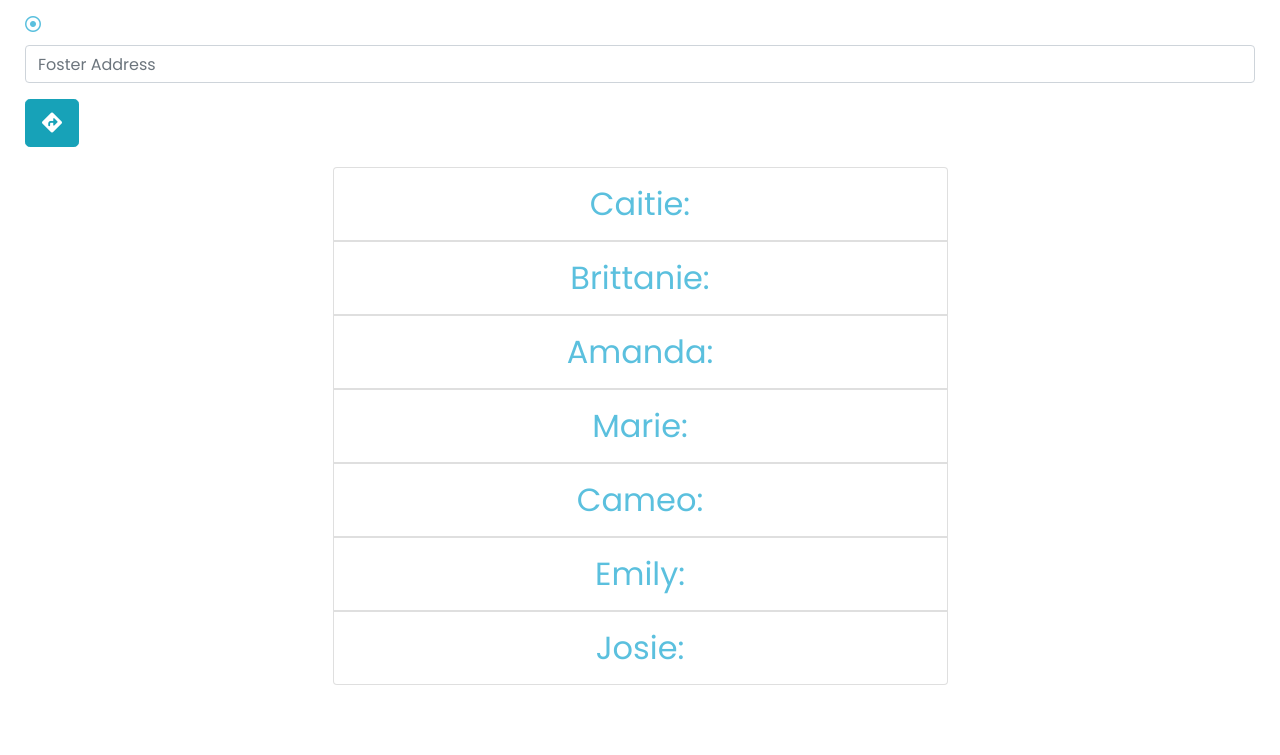
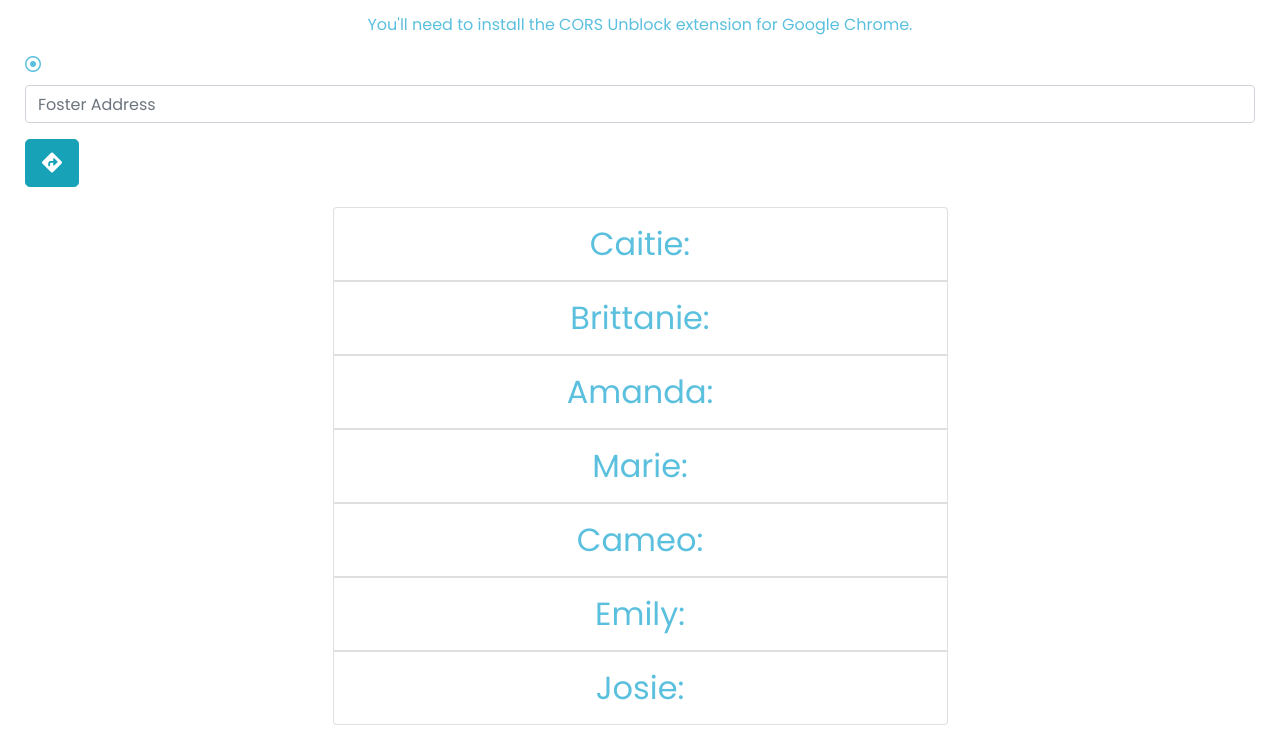
Before and after one commit to bpolasek519/Rescue-Map-App, a website: page index.html in a window 1280 px wide. Shown: the part 83-838 px from the top of the page. Before the commit the page ends 800 px from the top, so only its background shows below. Drawn offline with Linux system fonts and the light colour scheme; some packages are replaced by stand-ins of ours.

Commit message:
Updated text;

```diff
--- a/index.html
+++ b/index.html
@@ -15,6 +15,9 @@
         <div class="container-fluid">
             <h1>Find the Closest Coordinator</h1>
             <p>Type in the address of the foster and it will show you the driving time to each coordinator.</p>
+            <div>
+                <p>You'll need to install the CORS Unblock extension for Google Chrome.</p>
+            </div>
             <form class = "form-horizontal">
                 <div class="form-group">
                     <label for="from" class="col-xs-2 control label"><i class = "far fa-dot-circle"></i></label>
@@ -42,6 +45,7 @@
         </div>
     </div>
     <script src="https://maps.googleapis.com/maps/api/js?key=AIzaSyDqicw8EWoGd0VS-CabUtzgS9NnxPZ9uwM&v=beta&libraries=places" crossorigin="anonymous"></script>
+    <script src="https://cdnjs.cloudflare.com/ajax/libs/simple-ajax-uploader/2.6.7/SimpleAjaxUploader.min.js" integrity="sha512-sF1OQUX4620btxfaKLxsFeu/euV3FcPyH+uST3mdEjc8vW8R4z1xNiZhcG7wcZQbFkgFhiiBoAyYNMCL3jufPA==" crossorigin="anonymous" referrerpolicy="no-referrer"></script>
     <script type="module" src="app.js"></script>
 </body>
 </html>
```
